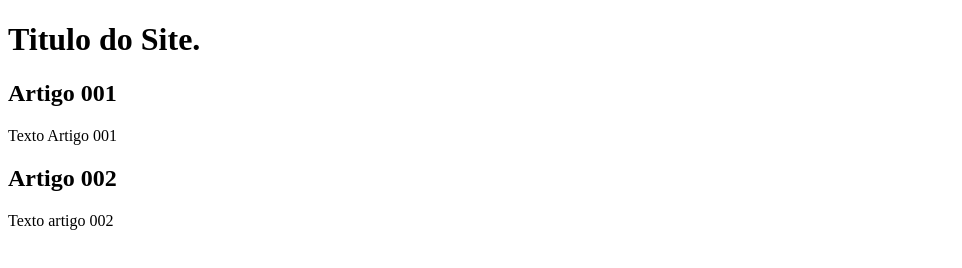
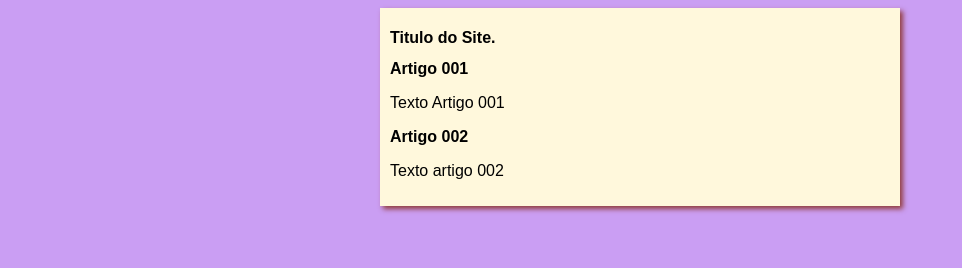
Before and after one commit to alessandrocrispim/Projeto-de-um-site, a plain HTML site: page index.html in a window 1280 px wide. Shown: the whole page, without its empty margins (0-962 px from the left). Drawn offline with Linux system fonts and the light colour scheme.

Commit message:
iniciei o design

```diff
--- /dev/null
+++ b/estilos/style.css
@@ -0,0 +1,17 @@
+* {
+    font-family: Arial, Helvetica, sans-serif;
+    font-size: 16px;
+}
+
+body {
+    background-color: rgb(202, 158, 243);
+}
+
+main {
+
+    background-color: cornsilk;
+    width: 500px;
+    margin: auto;
+    padding: 10px;
+    box-shadow: 3px 3px 5px rgb(145, 60, 60);
+}
--- a/index.html
+++ b/index.html
@@ -5,6 +5,7 @@
     <meta http-equiv="X-UA-Compatible" content="IE=edge">
     <meta name="viewport" content="width=device-width, initial-scale=1.0">
     <title>Titulo do site.</title>
+    <link rel="stylesheet" href="estilos/style.css">
 </head>
 <body>
     <main>
```
